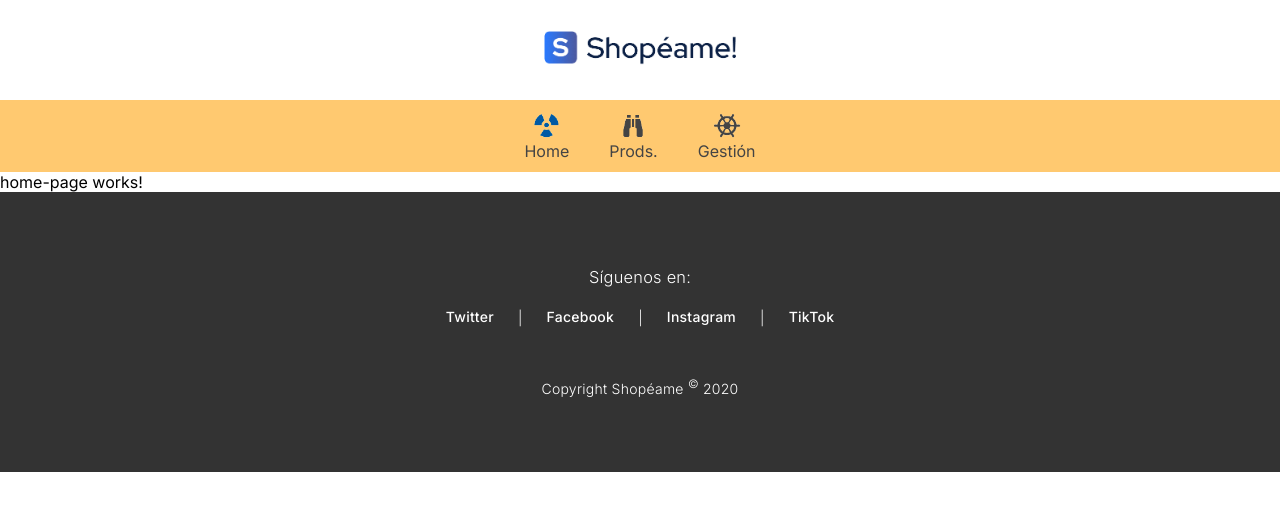
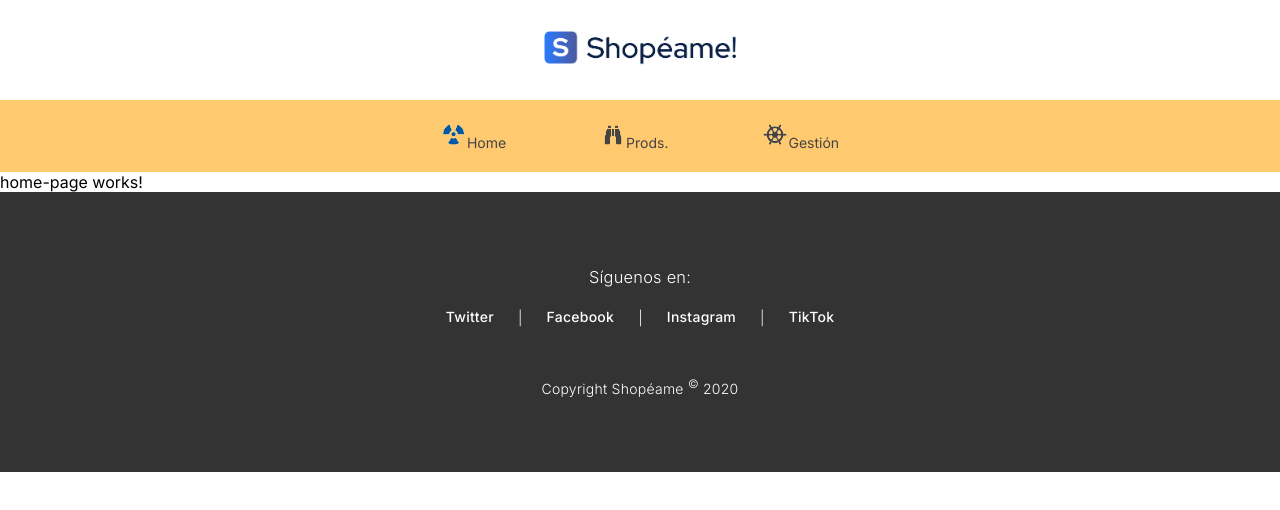
Before and after one commit to Cristelos/shopeame-angular, an Angular app: page / in a window 1280 px wide. Shown: the top 510 px of the page. Built offline with nearby package versions, Linux system fonts and the light colour scheme.

Commit message:
adding main component to the shared file and change somethings in the header

```diff
--- a/src/app/app.component.html
+++ b/src/app/app.component.html
@@ -1,5 +1,5 @@
 <app-header></app-header>
+<app-main></app-main>
 
-<router-outlet></router-outlet>
 
 <app-footer></app-footer>
--- a/src/app/app.module.ts
+++ b/src/app/app.module.ts
@@ -8,6 +8,7 @@ import { ProductosPageComponent } from './pages/productos-page/productos-page.co
 import { GestionPageComponent } from './pages/gestion-page/gestion-page.component';
 import { HeaderComponent } from './shared/components/header/header.component';
 import { FooterComponent } from './shared/components/footer/footer.component';
+import { MainComponent } from './shared/components/main/main.component';
 
 @NgModule({
   declarations: [
@@ -16,7 +17,8 @@ import { FooterComponent } from './shared/components/footer/footer.component';
     ProductosPageComponent,
     GestionPageComponent,
     HeaderComponent,
-    FooterComponent
+    FooterComponent,
+    MainComponent
   ],
   imports: [
     BrowserModule,
--- a/src/app/shared/components/header/header.component.html
+++ b/src/app/shared/components/header/header.component.html
@@ -4,9 +4,9 @@
     </div>
     <nav class="header__menu">
         <ul class="header__menu-lista">
-            <li class="header__menu-lista-content"><img src="./assets/img/home.png" alt="Logo home" class="header__menu-img"/><a routerLink="/" class="header__menu-enlaces">Home</a></li>
-            <li class="header__menu-lista-content"><img src="./assets/img/productos.png" alt="Logo productos" class="header__menu-img"/><a routerLink="/productos" class="header__menu-enlaces">Prods.</a></li>
-            <li class="header__menu-lista-content"><img src="./assets/img/gestion.png" alt="Logo gestion" class="header__menu-img"/><a routerLink="/gestion" class="header__menu-enlaces">Gestión</a></li>
+            <li class="header__menu-lista-content"><a routerLink="/" class="header__menu-enlaces"><img src="./assets/img/home.png" alt="Logo home" class="header__menu-img"/>Home</a></li>
+            <li class="header__menu-lista-content"><a routerLink="/productos" class="header__menu-enlaces"><img src="./assets/img/productos.png" alt="Logo productos" class="header__menu-img"/>Prods.</a></li>
+            <li class="header__menu-lista-content"><a routerLink="/gestion" class="header__menu-enlaces"><img src="./assets/img/gestion.png" alt="Logo gestion" class="header__menu-img"/>Gestión</a></li>
         </ul>
     </nav>
 </header>
--- a/src/app/shared/components/header/header.component.scss
+++ b/src/app/shared/components/header/header.component.scss
@@ -29,12 +29,23 @@
         flex-direction: column;
         align-items: center;
         text-align: center;
+        font-size: 14px;
+        gap: 5px;
+        padding: 8px 27px;
+    }
+    &__menu-lista-content:hover{
+        background: rgba(235, 242, 255, 0.3);
+        border-radius: 10px;
+        color: #00579F;
     }
     &__menu-img{
-        width: 30px;
+        width: 26px;
     }
     &__menu-enlaces{
         text-decoration: none;
         color: #444444;
     }
+    &__menu-enlaces:hover{
+        color: #00579F;
+    }
 }
--- /dev/null
+++ b/src/app/shared/components/main/main.component.html
@@ -0,0 +1 @@
+<router-outlet></router-outlet>
```
Also changed, not shown: src/app/shared/components/main/main.component.ts (added, +10 -0 lines), src/app/shared/components/main/main.component.scss (added), 1 other file (tests, documents, lock files or other folders).
